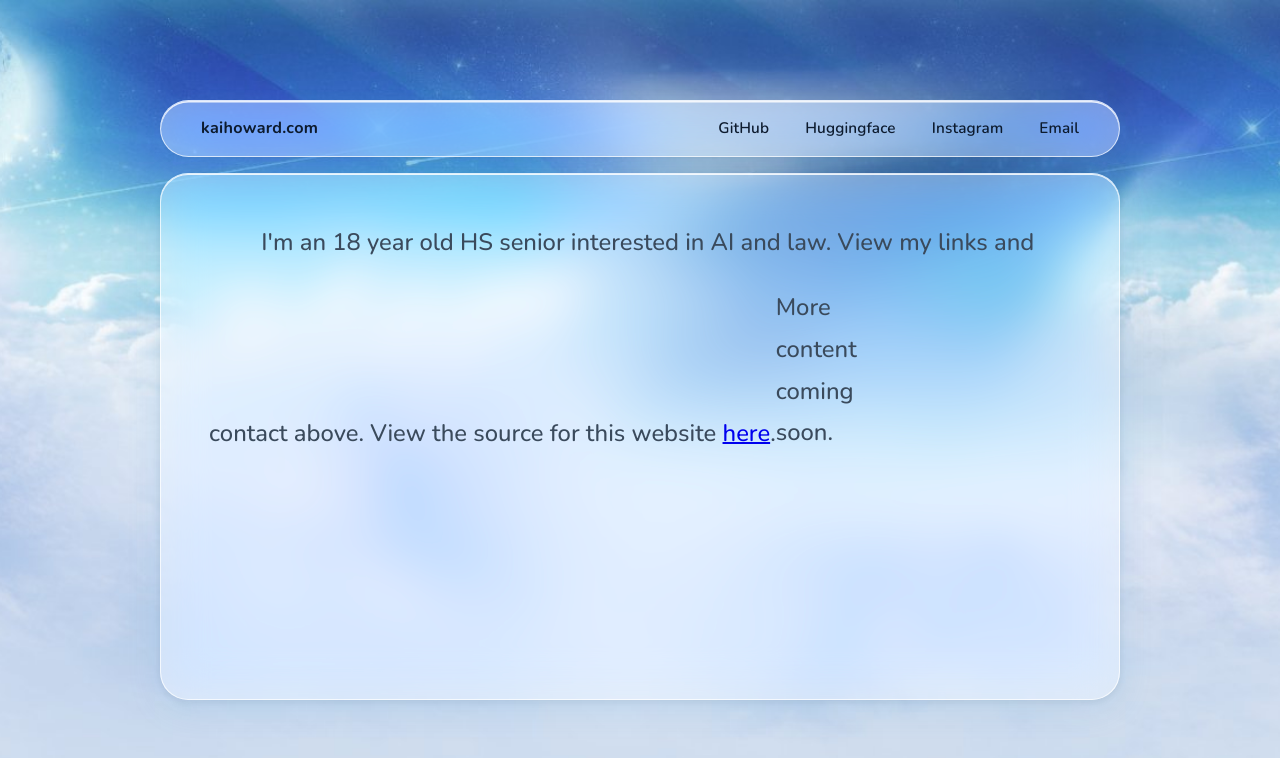
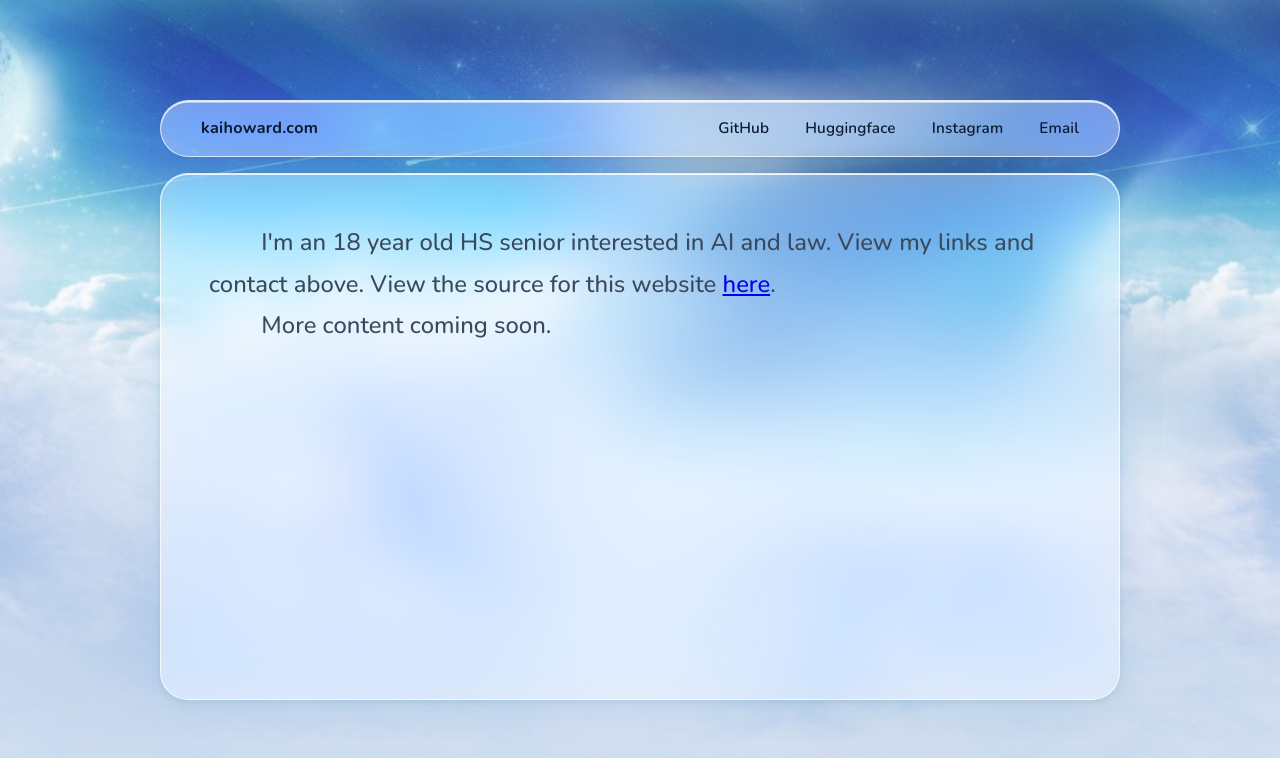
Before and after one commit to pikalover6/kaihoward, a React (Vite) app: page / in a window 1280 px wide. Shown: the top 758 px of the page. Built offline with nearby package versions, Linux system fonts and the light colour scheme.

Commit message:
Fix broken formatting bio

```diff
--- a/src/App.jsx
+++ b/src/App.jsx
@@ -31,18 +31,25 @@ function App() {
 
         <div className="card">
           <div className="card-inner">
+
             <p className="card-bio">
               <span className="indent" />
               I'm an 18 year old HS senior interested in AI and law. View my links and contact above.
-              View the source for this website{" "}
-              <a href="https://github.com/pikalover6/kaihoward" target="_blank" rel="noopener noreferrer">
+              {" "}View the source for this website{" "}
+              <a
+                href="https://github.com/pikalover6/kaihoward"
+                target="_blank"
+                rel="noopener noreferrer"
+              >
                 here
               </a>.
+            </p>
 
-              <p className="indent">
-                More content coming soon.
-              </p>
+            <p className="card-bio">
+              <span className="indent" />
+              More content coming soon.
             </p>
+
           </div>
         </div>
 
```
